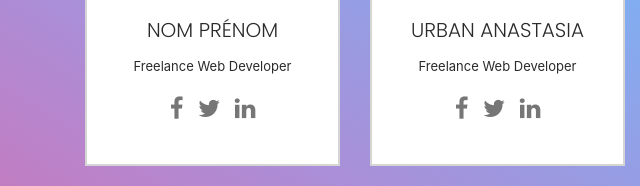
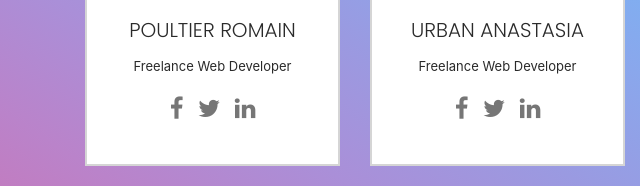
Before and after one commit to moshifr/git-s3-cm, a plain HTML site: page index.html in a window 1280 px wide. Shown: the part 398-584 px from the top of the page, 0-640 px from the left. Drawn offline with nearby package versions, Linux system fonts and the light colour scheme.

Commit message:
Mod index

```diff
--- a/index.html
+++ b/index.html
@@ -23,7 +23,7 @@
             <li class="col-12 col-md-6 col-lg-3 first-element">
                 <div class="cnt-block equal-hight" style="height: 349px;">
                     <figure><img src="https://picsum.photos/200/200" class="img-responsive" alt=""></figure>
-                    <h3><a href="#link_to_website">Nom Prénom</a></h3>
+                    <h3><a href="#link_to_website">POULTIER Romain</a></h3>
                     <p>Freelance Web Developer</p>
                     <ul class="follow-us clearfix">
                         <li><a href="#"><i class="fa fa-facebook" aria-hidden="true"></i></a></li>
```
